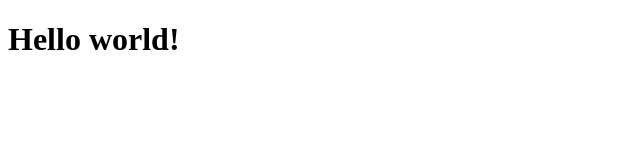
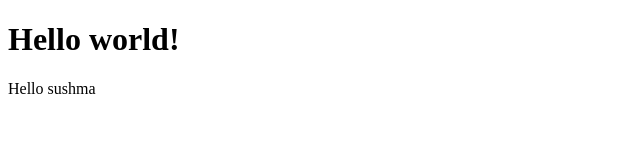
Before and after one commit to sushma-tirumalasetti/assignment-, a plain HTML site: page index.html in a window 1280 px wide. Shown: the whole page, without its empty margins (0-640 px from the left). Drawn offline with Linux system fonts and the light colour scheme.

Commit message:
changes the html file body

```diff
--- a/index.html
+++ b/index.html
@@ -4,5 +4,6 @@
 	</head>
 	<body>
 		<h1>Hello world!</h1>
+		<p>Hello sushma<h2>
 	</body>
 </html>
```
